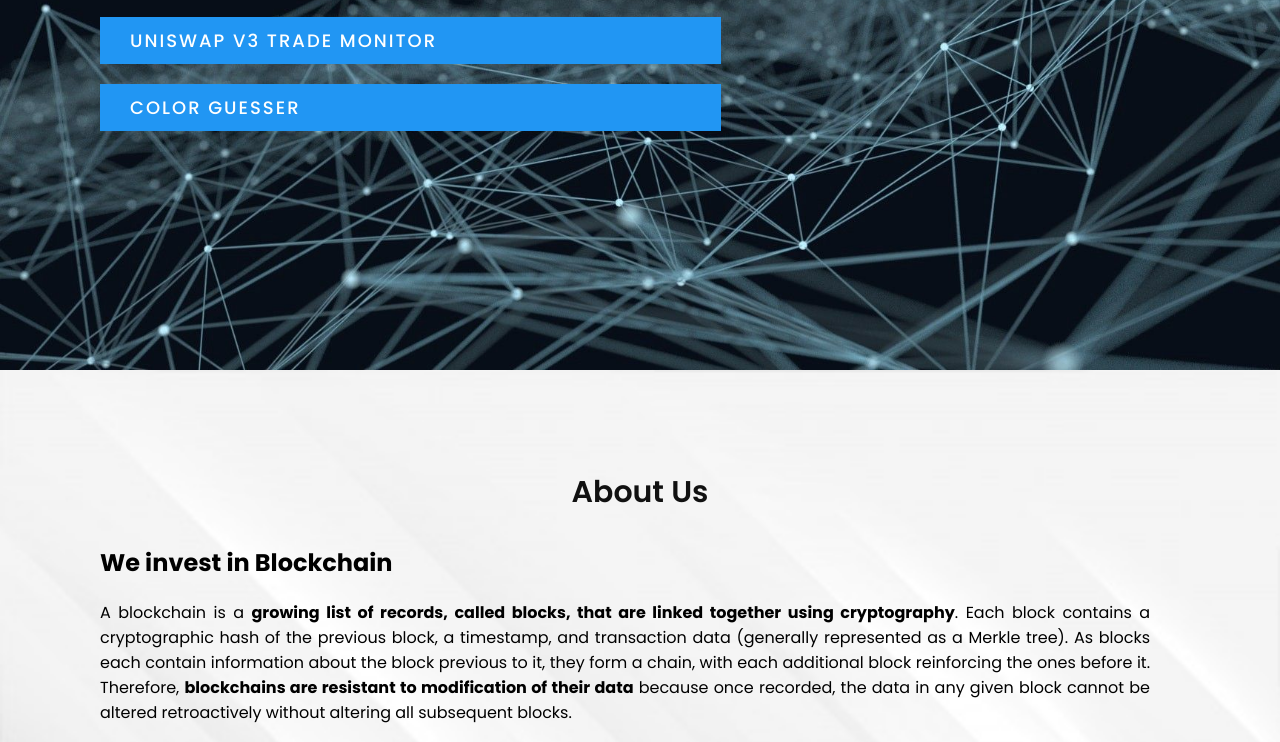
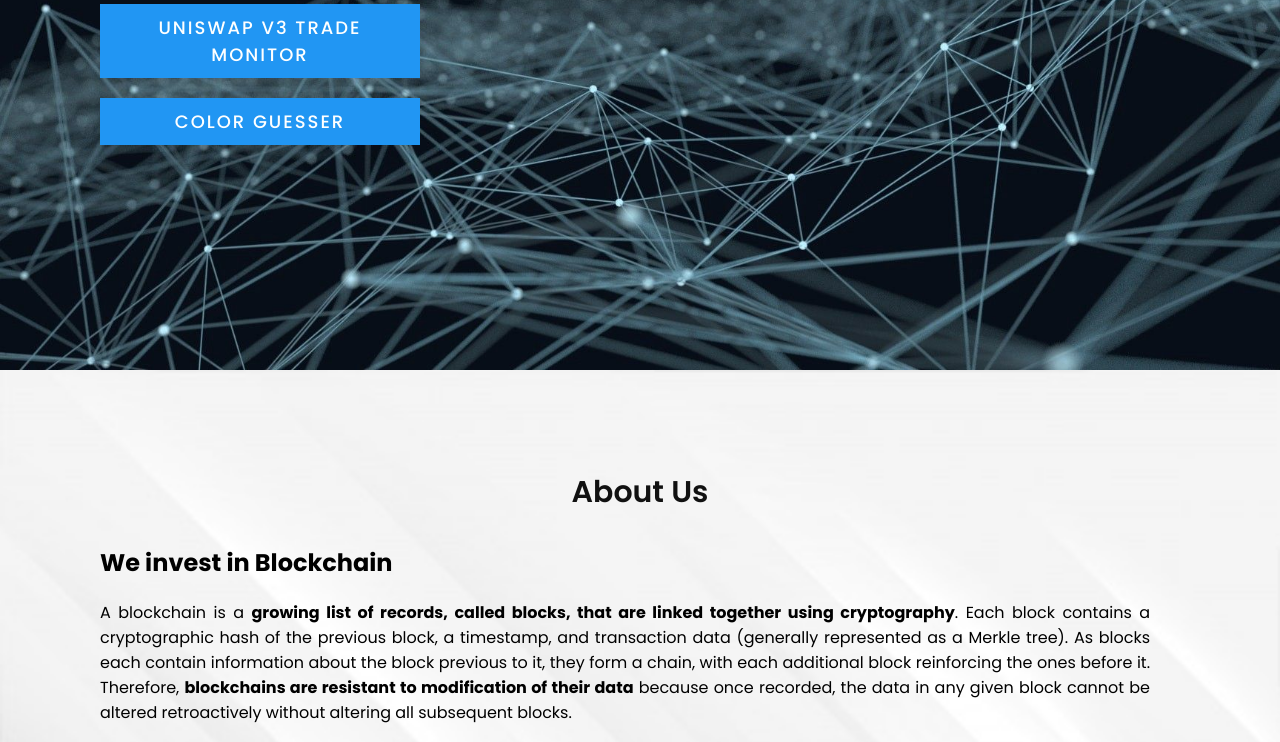
Before and after one commit to ghsaboias/ghsaboias.github.io, a plain HTML site: page index.html in a window 1280 px wide. Shown: the part 430-1172 px from the top of the page. Drawn offline with Linux system fonts and the light colour scheme.

Commit message:
feat: style

```diff
--- a/css/style.css
+++ b/css/style.css
@@ -61,8 +61,10 @@ section {
     font-size: 18px;
     text-transform: uppercase;
     text-decoration: none;
+    text-align: center;
     letter-spacing: 2px;
     font-weight: 500;
+    max-width: 25vw;;
 }
 
 header {
```
